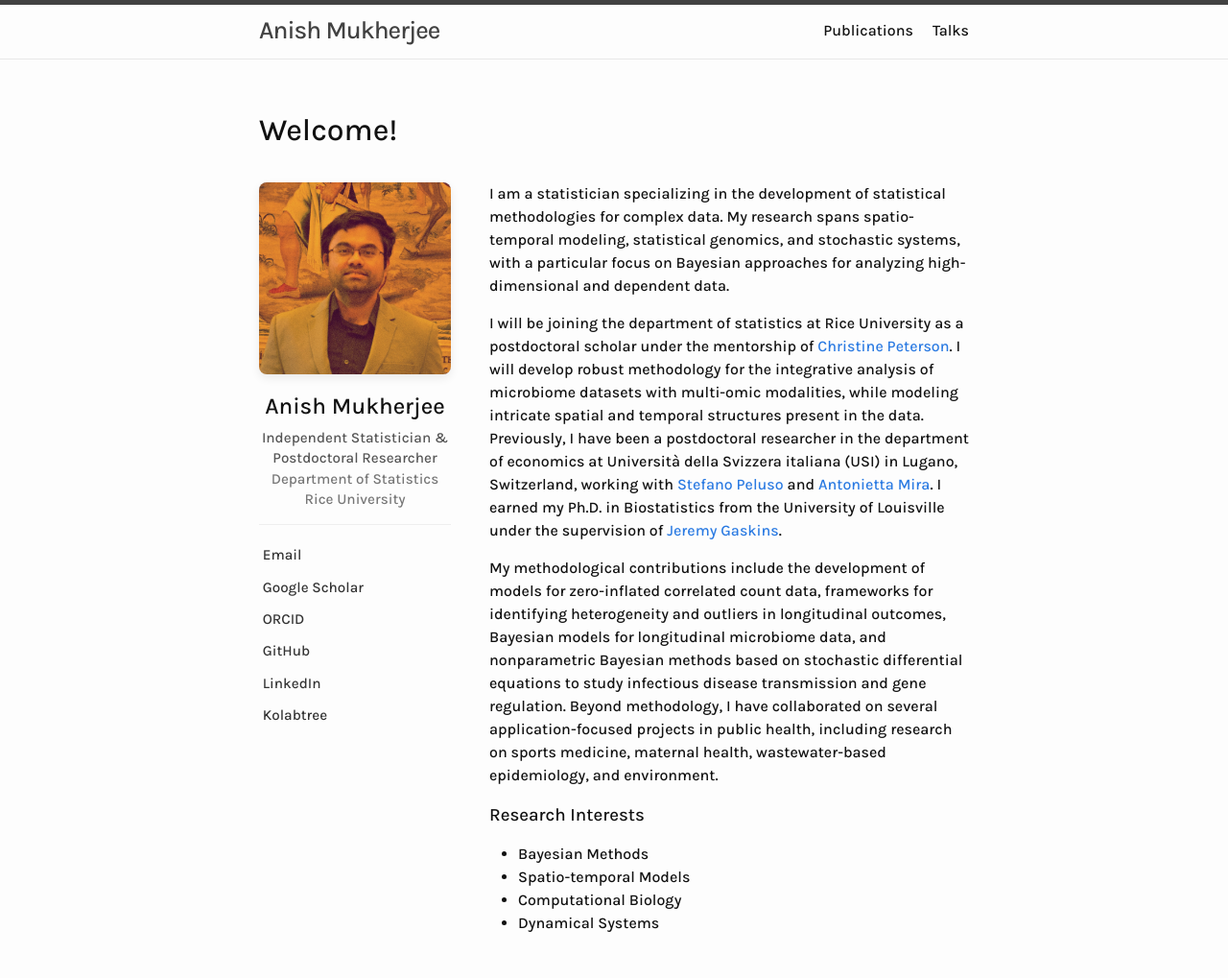
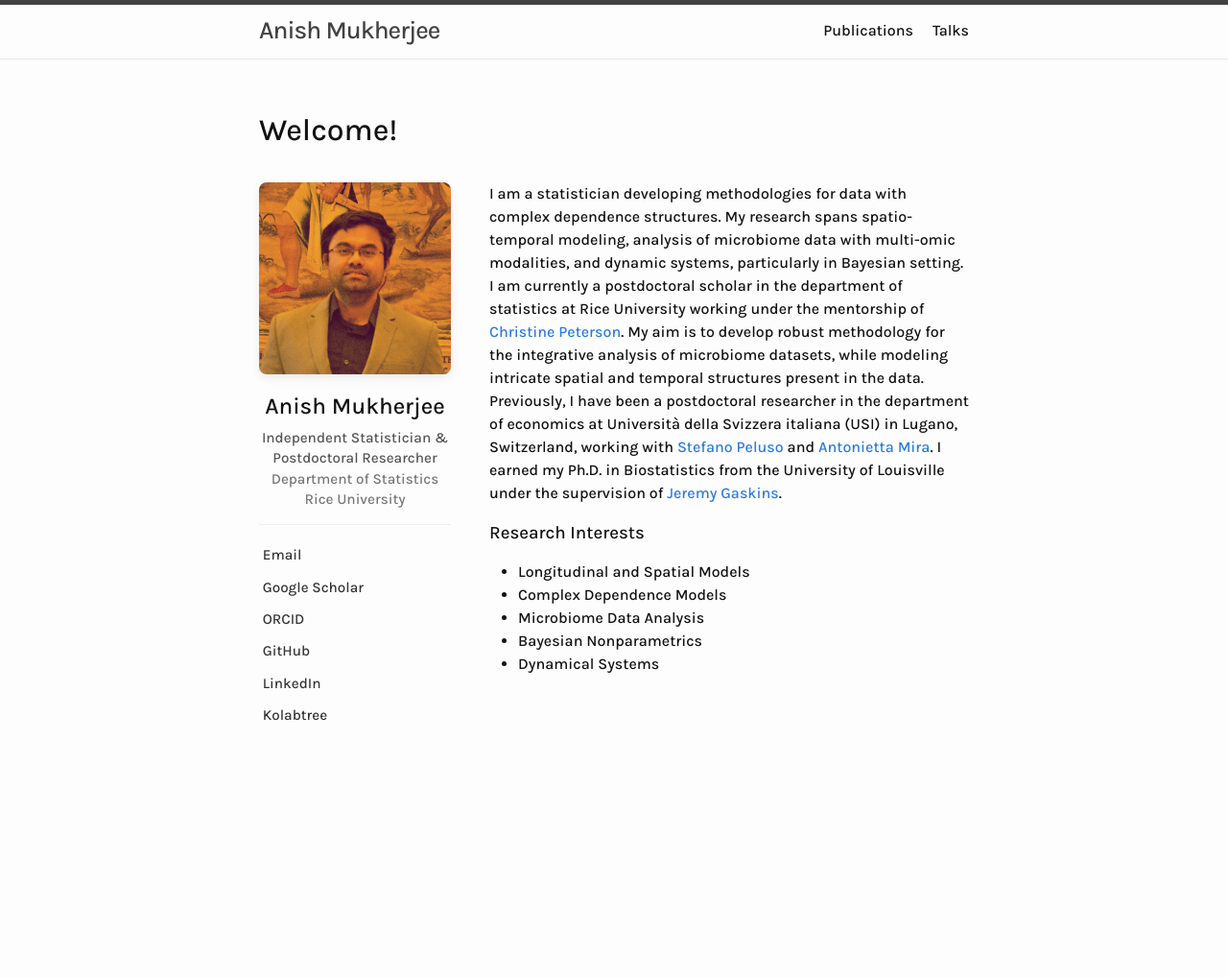
Before and after one commit to anishspace/anishspace.github.io, a Jekyll site: the page built from index.markdown, in a window 1280 px wide. Shown: the whole page at 96% size. Built offline with Jekyll 4.4.1, drawn with Linux system fonts in a browser that asks for light colours; after the commit the page ends 900 px from its top, so only the background shows below that.

Commit message:
Update index.markdown

```diff
--- a/index.markdown
+++ b/index.markdown
@@ -84,20 +84,20 @@
   <!-- RIGHT COLUMN: MAIN CONTENT & BIOGRAPHY -->
   <div style="flex: 2; min-width: 320px;">
 
-    <p>I am a statistician specializing in the development of statistical methodologies for complex data. My research spans spatio-temporal modeling, statistical genomics, and stochastic systems, with a particular focus on Bayesian approaches for analyzing high-dimensional and dependent data.</p>
+    <p>I am a statistician developing methodologies for data with complex dependence structures. My research spans spatio-temporal modeling, analysis of microbiome data with multi-omic modalities, and dynamic systems, particularly in Bayesian setting. I am currently a postdoctoral scholar in the department of statistics at Rice University working under the mentorship of <a href="https://sites.google.com/rice.edu/cbpeterson/">Christine Peterson</a>. My aim is to develop robust methodology for the integrative analysis of microbiome datasets, while modeling intricate spatial and temporal structures present in the data.
 
-    <p>I will be joining the department of statistics at Rice University as a postdoctoral scholar under the mentorship of <a href="https://sites.google.com/rice.edu/cbpeterson/">Christine Peterson</a>. I will develop robust methodology for the integrative analysis of microbiome datasets with multi-omic modalities, while modeling intricate spatial and temporal structures present in the data.
     Previously, I have been a postdoctoral researcher in the department of economics at Università della Svizzera italiana (USI) in Lugano, Switzerland, working with <a href="https://publires.unicatt.it/en/persons/stefano-peluso/">Stefano Peluso</a> and <a href="http://usi.to/exz">Antonietta Mira</a>. I earned my Ph.D. in Biostatistics from the University of Louisville under the supervision of <a href="https://profiles.louisville.edu/jeremy.gaskins">Jeremy Gaskins</a>.
     </p>
 
-    <p>My methodological contributions include the development of models for zero-inflated correlated count data, frameworks for identifying heterogeneity and outliers in longitudinal outcomes, Bayesian models for longitudinal microbiome data, and nonparametric Bayesian methods based on stochastic differential equations to study infectious disease transmission and gene regulation. Beyond methodology, I have collaborated on several application-focused projects in public health, including research on sports medicine, maternal health, wastewater-based epidemiology, and environment.
-    </p>
+    <!-- <p>My methodological contributions include the development of models for zero-inflated correlated count data, frameworks for identifying heterogeneity and outliers in longitudinal outcomes, Bayesian models for longitudinal microbiome data, and nonparametric Bayesian methods based on stochastic differential equations to study infectious disease transmission and gene regulation. Beyond methodology, I have collaborated on several application-focused projects in public health, including research on sports medicine, maternal health, wastewater-based epidemiology, and environment.
+    </p> -->
 
     <h3>Research Interests</h3>
     <ul>
-      <li>Bayesian Methods</li>
-      <li>Spatio-temporal Models</li>
-      <li>Computational Biology</li>
+      <li>Longitudinal and Spatial Models</li>
+      <li>Complex Dependence Models</li>
+      <li>Microbiome Data Analysis</li>
+      <li>Bayesian Nonparametrics</li>
       <li>Dynamical Systems</li>
     </ul>
   </div>
```
